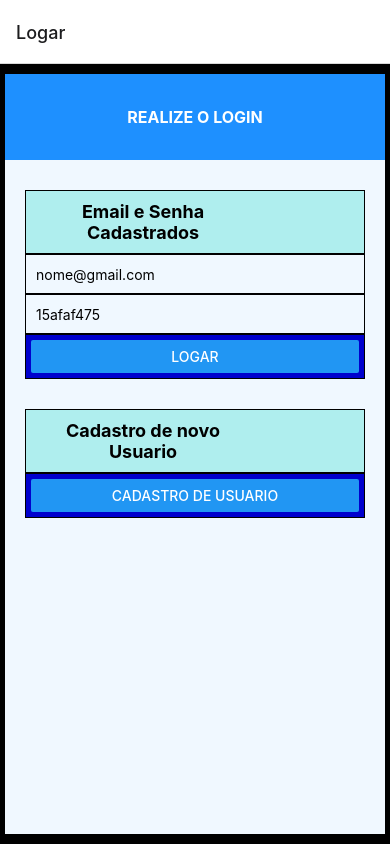
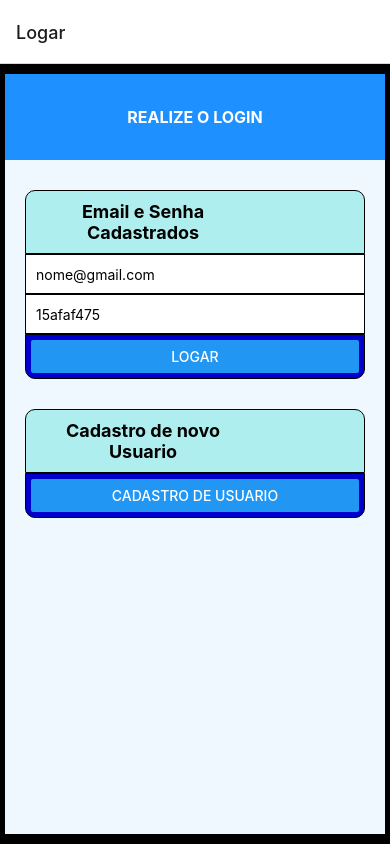
Before and after one commit to Vini-Vini-Vish/Airsoft, a React Native app: screen /Logar in a window 390 px wide. Built offline with nearby package versions, Linux system fonts and the light colour scheme.

Commit message:
Update style.js

```diff
--- a/style.js
+++ b/style.js
@@ -47,6 +47,38 @@ const styles = StyleSheet.create({
       fontWeight: 'bold',
     },
 
+    textCad: {
+      marginLeft: '5%',
+      marginTop: '5%',
+      textAlign: 'left',
+      paddingBottom: '2%',
+      color: '#000000',
+      fontWeight: 'bold',
+    },
+
+    boxCad: {
+      backgroundColor: '#dcdcdc',
+      paddingBottom: '5%',
+    },
+
+    boxContainerCad: {
+      marginRight: '2%',
+      marginLeft: '2%',
+    },
+
+    textButaoCad: {
+      padding: 5,
+      backgroundColor: '#0000cd',
+      textAlign: 'center',
+      lineHeight: 26,
+      fontWeight: 'bold',
+      fontSize: 16,
+      color: 'white',
+      borderWidth: 1,
+      borderBottomEndRadius: 10,
+      borderBottomLeftRadius: 10,
+    },
+
     textSubTitleLogin: {
         padding: 10,
         backgroundColor: '#afeeee',
@@ -57,6 +89,8 @@ const styles = StyleSheet.create({
         borderWidth: 1,
         marginRight: 20,
         marginLeft: 20,
+        borderTopRightRadius: 10,
+        borderTopLeftRadius: 10,
     },
 
     boxTextComun: {
@@ -80,6 +114,7 @@ const styles = StyleSheet.create({
         marginLeft: 20,
         borderWidth: 1,
         padding: 10,
+        backgroundColor: 'white',
     },
 
     textButao: {
@@ -93,6 +128,8 @@ const styles = StyleSheet.create({
         marginRight: 20,
         marginLeft: 20,
         borderWidth: 1,
+        borderBottomEndRadius: 10,
+        borderBottomLeftRadius: 10,
     },
 
     textButaoComun: {
@@ -115,6 +152,7 @@ const styles = StyleSheet.create({
         paddingLeft: 10,
         paddingRight: 10,
         textAlign: 'justify',
+
     },
 
     textCorpo: {
```
